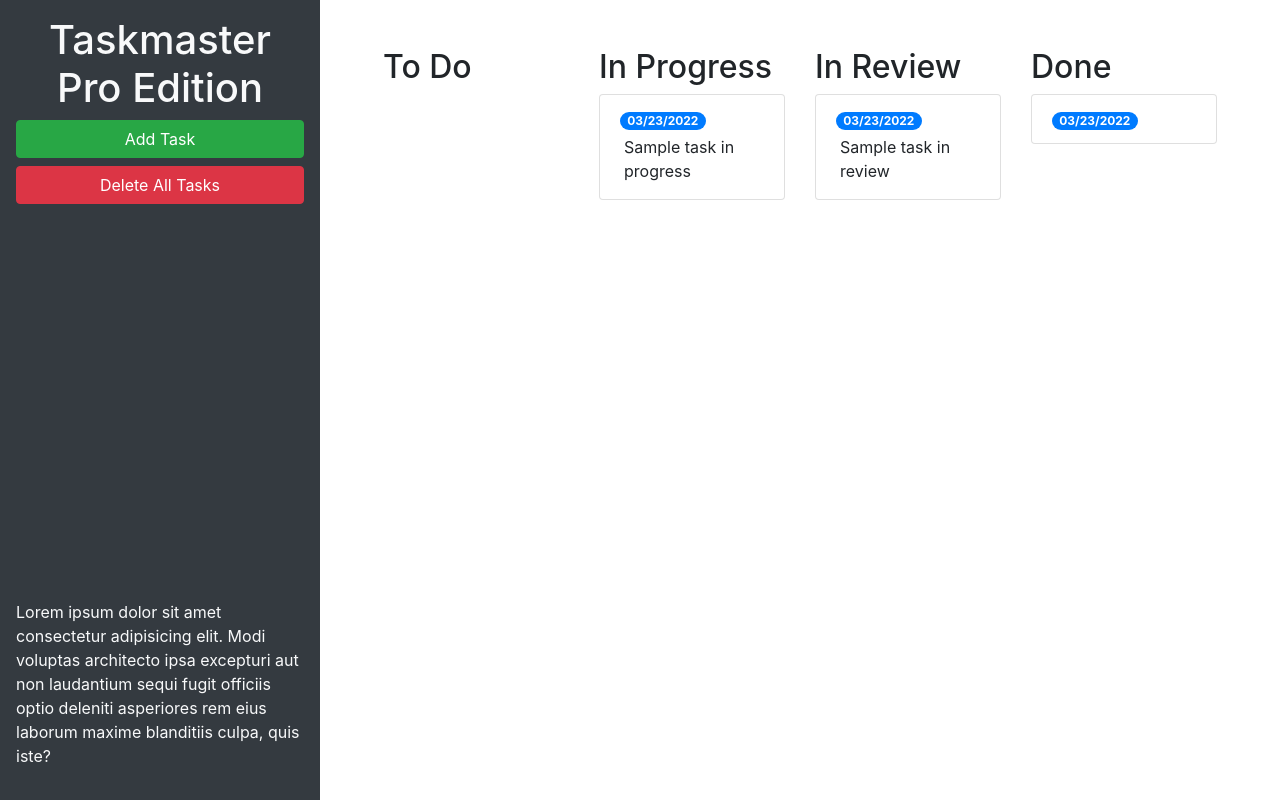
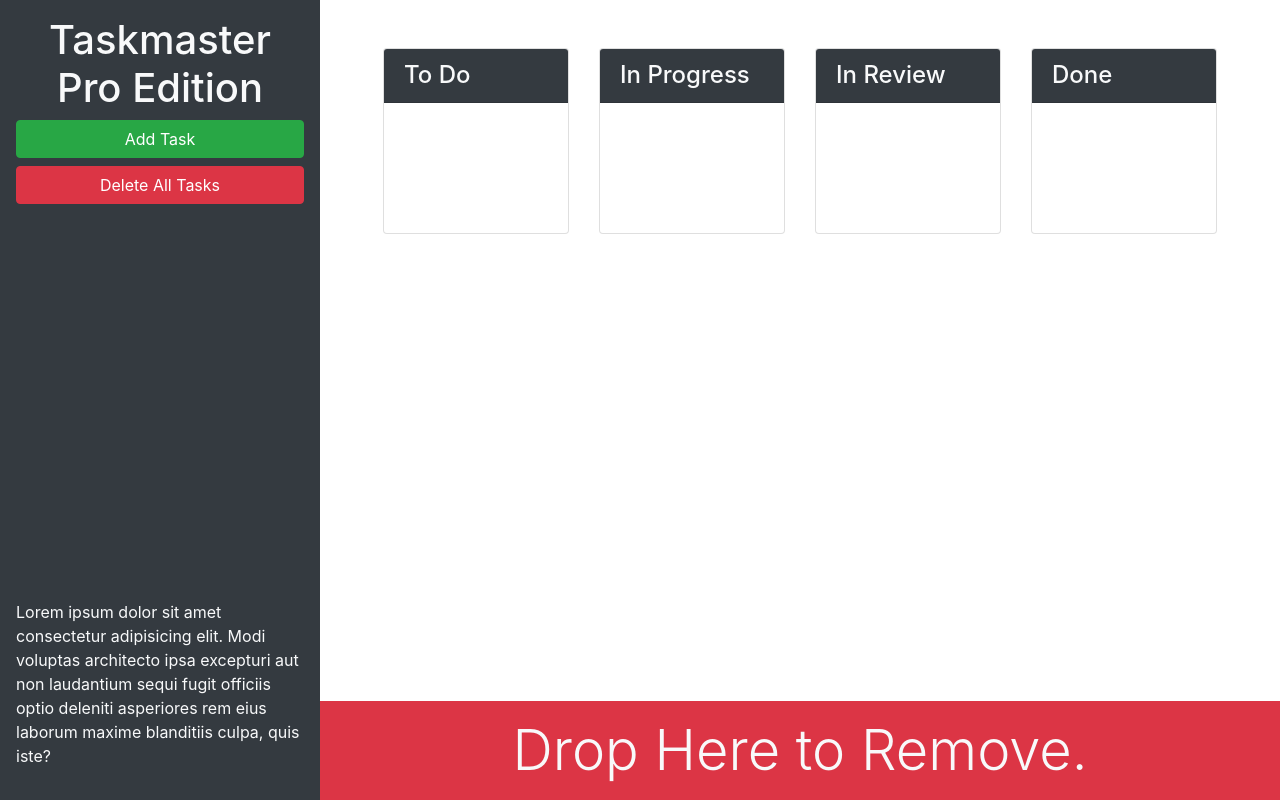
Before and after one commit to melliott7264/taskmaster-pro, a plain HTML site: page index.html in a window 1280 px wide. Drawn offline with nearby package versions, Linux system fonts and the light colour scheme.

Commit message:
added bootstrap styling

```diff
--- a/index.html
+++ b/index.html
@@ -13,56 +13,71 @@
 <body>
 
   <div class="row min-vh-100 no-gutters">
-    <header class="col-12 col-lg-3 bg-dark text-light d-flex flex-column p-4 p-lg-3">
+    <header class="col-12 col-lg-3 bg-dark text-light sticky-top d-flex flex-column p-4 p-lg-3">
       <h1 class="text-center">Taskmaster Pro Edition</h1>
       <button id="create-task" class="btn btn-block btn-success" data-toggle="modal" data-target="#task-form-modal">Add
         Task</button>
       <button id="remove-tasks" class="btn btn-block btn-danger">Delete All Tasks</button>
-      <p class="mt-auto">Lorem ipsum dolor sit amet consectetur adipisicing elit. Modi voluptas architecto ipsa
+      <p class="mt-auto d-none d-lg-block">Lorem ipsum dolor sit amet consectetur adipisicing elit. Modi voluptas architecto ipsa
         excepturi aut non
         laudantium sequi fugit officiis optio deleniti asperiores rem eius laborum maxime blanditiis culpa, quis iste?
       </p>
     </header>
-    <main class="col-12 col-lg-9">
+    <main class="col-12 col-lg-9 d-flex flex-column">
       <div class="m-5 row justify-content-around">
         <!-- To Do Start -->
         <div class="col-12 col-md-6 col-xl-3 mb-3">
-          <h2>To Do</h2>
-          <ul id="list-toDo" class="list-group"> </ul>
+          <div class="card">
+            <h4 class="card-header bg-dark text-light">
+              To Do
+            </h4>
+            <ul id="list-toDo" class="list-group">
+
+          </ul>
+          </div>
         </div>
         <!-- To Do End-->
         <!-- In Progress Start-->
         <div class="col-12 col-md-6 col-xl-3 mb-3">
-          <h2>In Progress</h2>
+          <div class="card">
+            <h4 class="card-header bg-dark text-light">
+              In Progress
+            </h4>
             <ul id="list-inProgress" class="list-group">
-            <li class="list-group-item">
-              <span class="badge badge-primary badge-pill">03/23/2022</span>
-              <p class="m-1">Sample task in progress</p>
-            </li>
+
             </ul>
+          </div>
         </div>
         <!-- In Progress End -->
         <!-- In Review Start -->
         <div class="col-12 col-md-6 col-xl-3 mb-3">
-          <h2>In Review</h2>
+          <div class="card">
+            <h4 class="card-header bg-dark text-light">
+              In Review
+            </h4>
             <ul id="list-inReview" class="list-group">
-            <li class="list-group-item">
-              <span class="badge badge-primary badge-pill">03/23/2022</span>
-              <p class="m-1">Sample task in review</p>
-            </li>
+
             </ul>
+          </div>
         </div>
         <!-- In Reveiew End -->
         <!-- Done Start -->
         <div class="col-12 col-md-6 col-xl-3 mb-3">
-          <h2>Done</h2>
+          <div class="card">
+            <h4 class="card-header bg-dark text-light">
+              Done
+            </h4>
             <ul id="list-done" class="list-group">
-            <li class="list-group-item">
-              <span class="badge badge-primary badge-pill">03/23/2022</span>
-            </li>
+
             </ul>
           </div>
+        </div>
         <!-- Done End -->
+      </div>
+      <div id="trash" class="mt-auto">
+        <div class="w-100 bg-danger p-3 text-center text-light display-4">
+          Drop Here to Remove.
+        </div>
       </div>
     </main>
   </div>
@@ -82,11 +97,11 @@
           <form>
             <div class="form-group">
               <label for="modalTaskDescription">Task description</label>
-              <textarea id="modalTaskDescription" rows="3"></textarea>
+              <textarea id="modalTaskDescription" rows="3" class="form-control"></textarea>
             </div>
             <div class="form-group">
               <label for="modalDueDate">Due date</label>
-              <input type="text" id="modalDueDate" placeholder="mm/dd/yyyy" autocomplete="off" />
+              <input type="text" id="modalDueDate" class="form-control" placeholder="mm/dd/yyyy" autocomplete="off" />
             </div>
           </form>
         </div>
```
Lines whose indentation alone changed are shown as unchanged.
